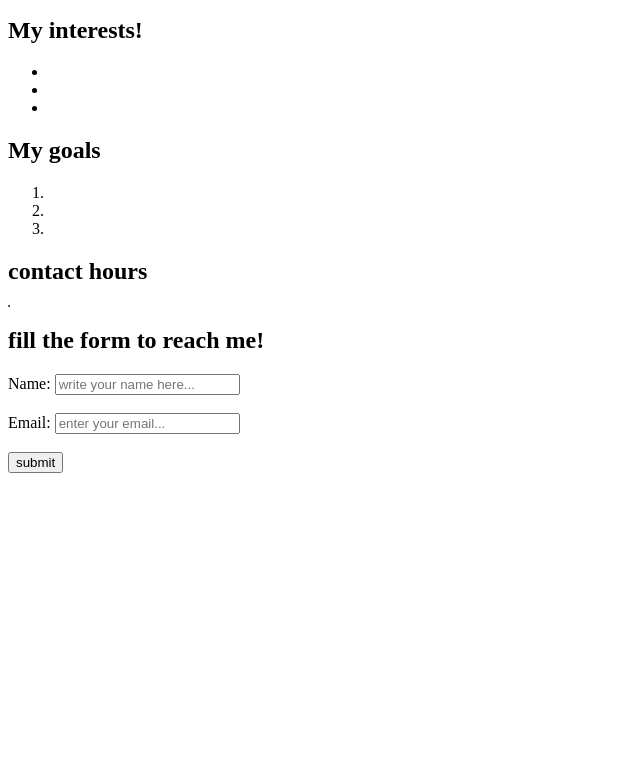
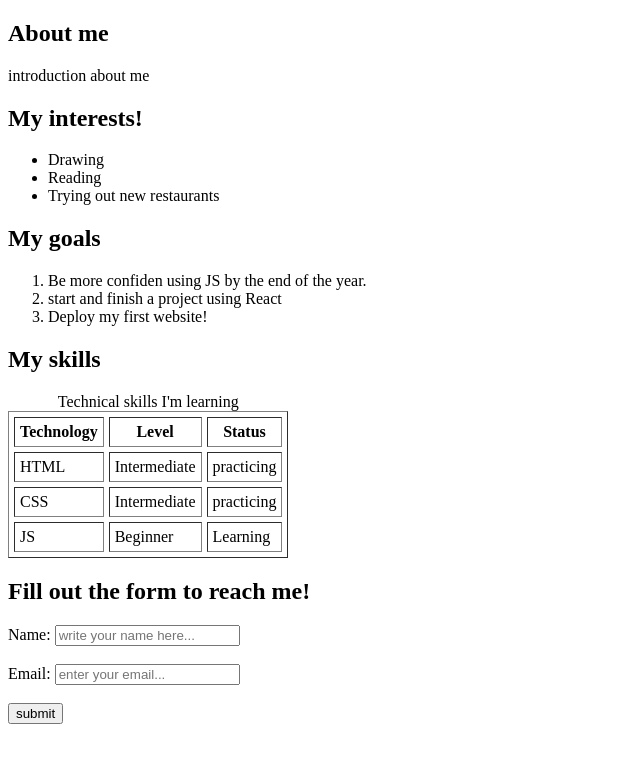
Before and after one commit to israadesignsstuff-jpg/portfolio_mtec, a plain HTML site: page index.html in a window 1280 px wide. Shown: the part 459-1231 px from the top of the page, without its empty margins (0-640 px from the left). Before the commit the page ends 940 px from the top, so only its background shows below. Drawn offline with Linux system fonts and the light colour scheme.

Commit message:
added all the html I need will start CSS

```diff
--- a/index.html
+++ b/index.html
@@ -4,65 +4,115 @@
     <meta charset="UTF-8">
     <meta name="viewport" content="width=device-width, initial-scale=1.0">
     <title>Israa Mohamed || Portfolio </title>
+    <link rel="stylesheet" href="styles.css">
 </head>
 <body>
+    <!-- navigation bar -->
+    <section id="navBar">
+        <nav>
+          <ul style="list-style: none;">
+            <li><a href="/">Home</a></li>
+            <li><a href="#personalInfo">About me</a></li>
+            <li><a href="#technicalSkills">Skills</a></li>
+            <li><a href="#contactForm">Contact us</a></li>
+          </ul>
+        </nav>
+    </section>
+
+    <!-- personal information section: about me, goals, interests & skills -->
+
     <section id="personalInfo">
     <h1>Israa Mohamed</h1>
+
     <img src="/photos/me.png" alt="personal photo" width="300px" height="300px">
 
+
     <!-- remember to write the introduction -->
-    <h2>More info about me</h2>
+    <h2>About me</h2>
 
-      <p>introduction about me</p>
+    <p>introduction about me</p>
 
     <h2>My interests!</h2>
-    <ul>
-        <li></li>
-        <li></li>
-        <li></li>
-    </ul>
+      <ul>
+        <li>Drawing</li>
+        <li>Reading</li>
+        <li>Trying out new restaurants</li>
+      </ul>
 
     <h2>My goals</h2>
-    <ol>
-        <li></li>
-        <li></li>
-        <li></li>
-    </ol>
+      <ol>
+        <li>Be more confiden using JS by the end of the year.</li>
+        <li>start and finish a project using React</li>
+        <li>Deploy my first website!</li>
+      </ol>
 
     </section>
 
     <section id="technicalSkills">
-    <!-- Table over here with time -->
+    <!-- Table with technical skills -->
+
      <div>
-        <h2>contact hours</h2>
-        <table border ="1">
-            <thead></thead>
-            <tbody></tbody>
+        <h2>My skills</h2>
+
+        <table border="1" cellpadding="5" cellspacing="5">
+            <caption>Technical skills I'm learning</caption>
+            <thead>
+                <tr>
+                    <th>Technology</th>
+                    <th>Level</th>
+                    <th>Status</th>
+                </tr>
+            </thead>
+            <tbody>
+                <tr>
+                    <td>HTML</td>
+                    <td>Intermediate</td>
+                    <td>practicing</td>
+                </tr>
+                <tr>
+                    <td>CSS</td>
+                    <td>Intermediate</td>
+                    <td>practicing</td>
+                </tr>
+                <tr>
+                    <td>JS</td>
+                    <td>Beginner</td>
+                    <td>Learning</td>
+                </tr>
+            </tbody>
         </table>
      </div>
     </section>
 
+    <!-- Contact form section -->
+
     <section id="contactForm">
-        <h2>fill the form to reach me!</h2>
-       <form>
+        <h2>Fill out the form to reach me!</h2>
+       <form method="post" >
          <label>Name: <input type="text" placeholder="write your name here..." required></label><br><br>
          <label>Email: <input type="email" placeholder="enter your email..." required></label><br><br>
-         <button type="submit">submit</button>
+         <button type="submit">submit</button><br><br>
        </form>
 
-    </section>
-
-
-
+    </section><br><br>
 
     <footer>
-        <!-- Add FB, LinkedIn, github -->
-        <!-- Opens in a new page -->
-        <!-- wrap img of the app logos -->
+        <!-- Social platforms: FB, LinkedIn, github -->
 
-        <link src="https://www.facebook.com/israa.mohamed.12/" alt="facebook" target="_blank">
-        <link src="https://www.facebook.com/israa.mohamed.12/" alt="facebook" target="_blank">
-        <link src="https://www.facebook.com/israa.mohamed.12/" alt="facebook" target="_blank">
-    </footer>
+        <a href="https://www.facebook.com/israa.mohamed.12/" target="_blank">
+           <img src="/photos/facebook.png" alt="facebook" width="30px" height="30px">
+        </a>
+          <a href="https://github.com/israadesignsstuff-jpg" target="_blank">
+           <img src="/photos/github.png" alt="facebook" width="30px" height="30px">
+        </a>
+          <a href="https://www.linkedin.com/in/israa-mohamed-ali-5527631b0/" target="_blank">
+           <img src="/photos/linkedin.png" alt="facebook" width="30px" height="30px">
+        </a>
+
+    </footer><br><br>
+
+    <!-- This button is to navigate the user back to the top of the page -->
+    <button id="backTop"><a href="#navBar">Back to the top!</a></button>
+
 </body>
 </html>
```
Also changed, not shown: photos/facebook.png (added), photos/github.png (added), photos/linkedin.png (added).
